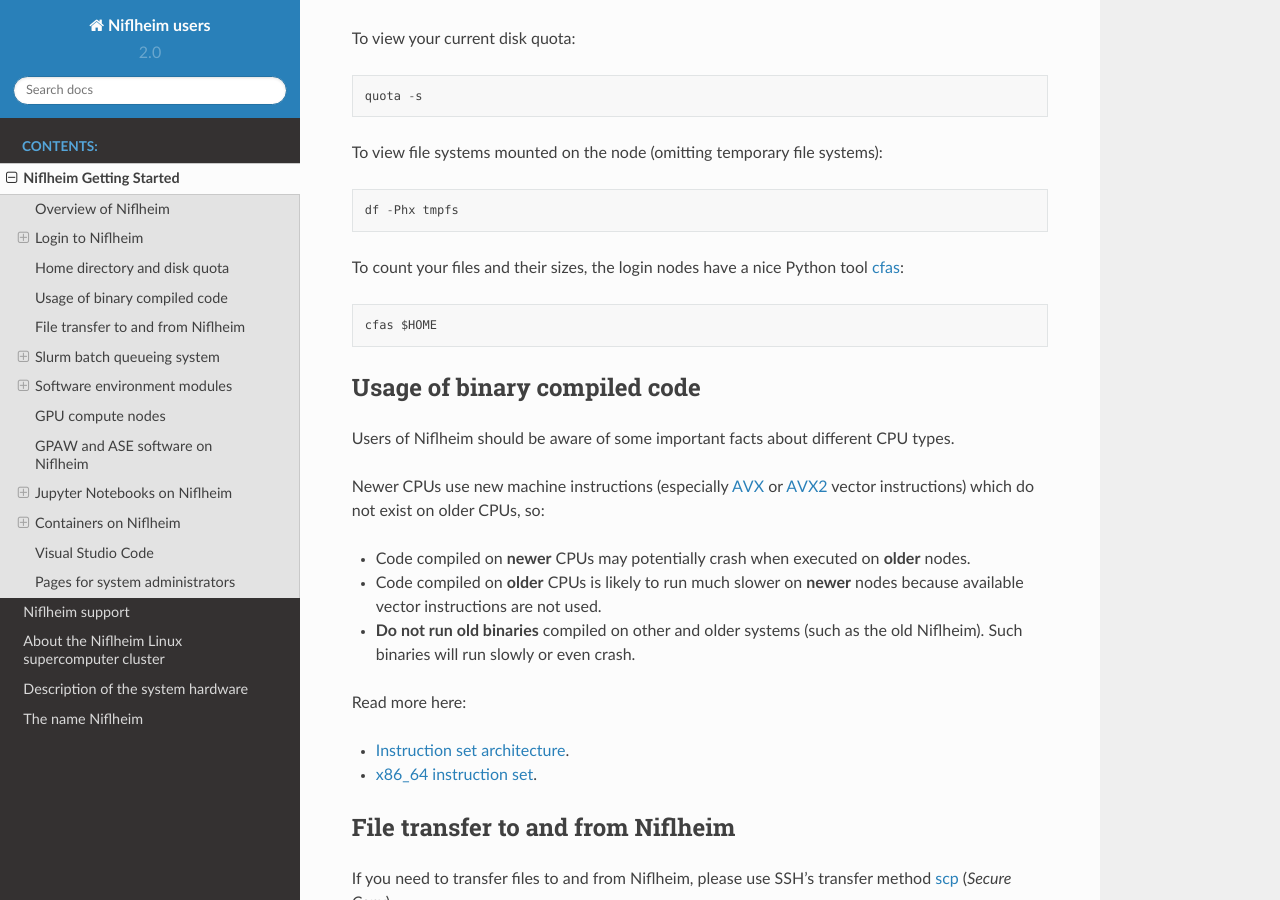
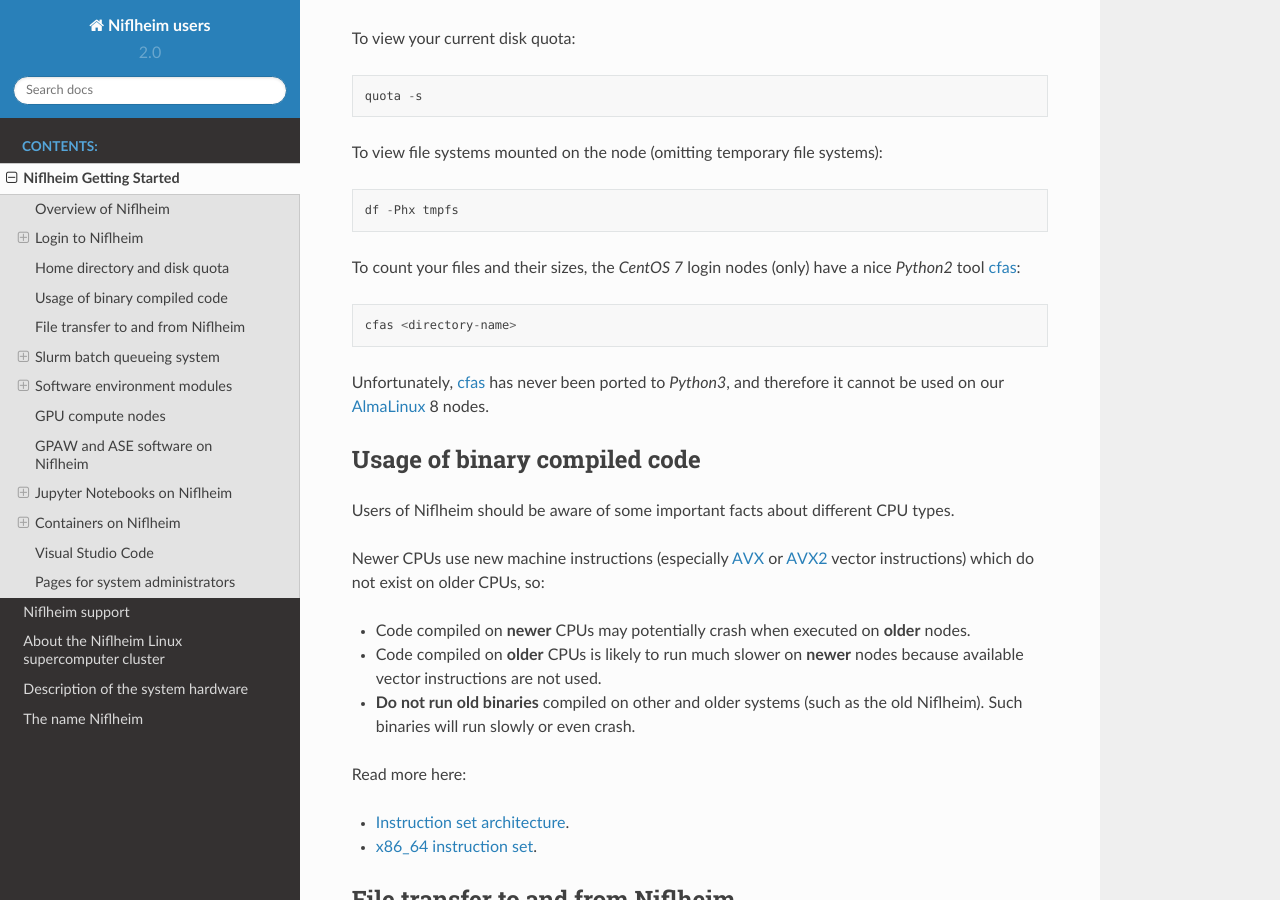
Before and after one commit to OleHolmNielsen/Niflheim_users, a Sphinx documentation site: the page built from docs/Niflheim_Getting_Started.rst, in a window 1280 px wide and 900 px high, scrolled down 2654 px. Built offline with Sphinx 7.4.7 and the Read the Docs theme 2.0.0, drawn with Linux system fonts in a browser that asks for light colours.

Commit message:
Note about the old cfas tool

```diff
--- a/docs/Niflheim_Getting_Started.rst
+++ b/docs/Niflheim_Getting_Started.rst
@@ -142,9 +142,11 @@
 
   df -Phx tmpfs
 
-To count your files and their sizes, the login nodes have a nice Python tool cfas_::
+To count your files and their sizes, the *CentOS 7* login nodes (only) have a nice *Python2* tool cfas_::
 
-  cfas $HOME
+  cfas <directory-name>
+
+Unfortunately, cfas_ has never been ported to *Python3*, and therefore it cannot be used on our AlmaLinux_ 8 nodes.
 
 .. _cfas: https://github.com/runefriborg/cfas
 
```
